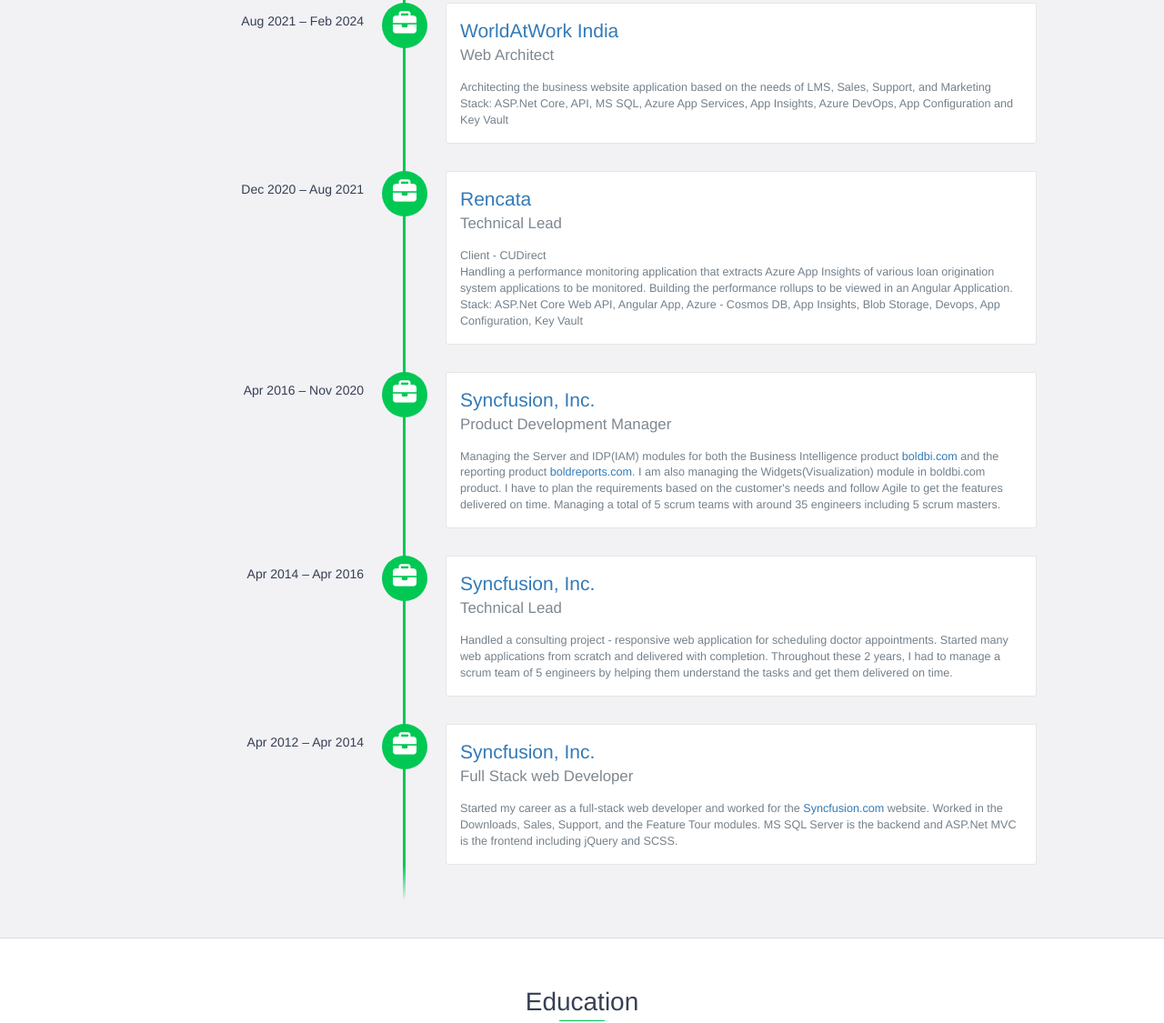
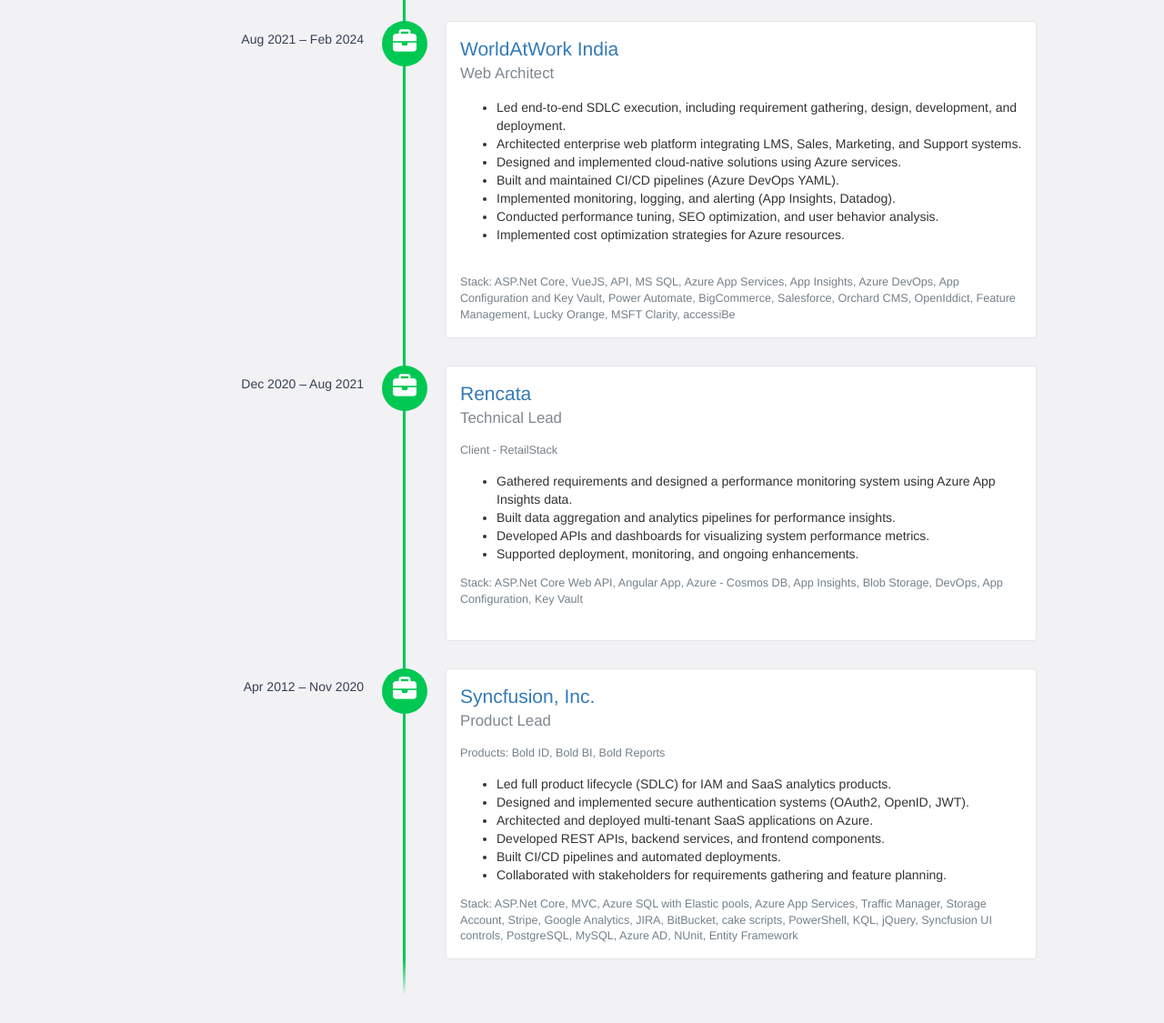
Before and after one commit to venbacodes/myprofile, a plain HTML site: page index.html in a window 1280 px wide. Shown: the part 1760-2885 px from the top of the page at 91% size. Drawn offline with nearby package versions, Linux system fonts and the light colour scheme.

Commit message:
Refactor job experience section in index.html
Updated job experience details for Rexus Solutions and WorldAtWork India, including client projects and technology stacks. Removed redundant information and improved formatting for better readability.

```diff
--- a/index.html
+++ b/index.html
@@ -153,18 +153,17 @@
             <div data-date="Jul 2025 – Present">
                 <h3><a href="https://www.linkedin.com/company/rexus-solutions"> Rexus Solutions</a></h3>
                 <h4>Lead Software Engineer</h4>
-
-                <p>
                 <p>Client - RetailStack</p>
                 <ul>
-                    <li>Led requirements analysis, sprint planning, and architecture design for POS and restaurant management systems.</li>
+                    <li>Led requirements analysis, sprint planning, and architecture design for POS and restaurant
+                        management systems.</li>
                     <li>Designed scalable frontend-backend integrations using Angular/React and .NET APIs.</li>
                     <li>Developed and optimized Azure-hosted applications and database performance.</li>
                     <li>Automated log analysis and architectural reviews using Gemini CLI.</li>
                     <li>Mentored team and enforced coding standards, code reviews, and SDLC best practices.</li>
                 </ul>
                 <p>Stack: ASP.NET Web API, Angular, React, Azure SQL, Azure App Insights, BitBucket Pipelines</p>
-
+                <br>
                 <p>Client - BJ's Restaurants</p>
                 <ul>
                     <li>Gathered requirements and built an analytics dashboard for restaurant operations.</li>
@@ -172,10 +171,10 @@
                     <li>Implemented CI/CD pipelines (GitHub Actions) and automated deployment workflows.</li>
                     <li>Wrote PowerShell automation scripts for application deployment and execution.</li>
                     <li>Leveraged AI tools (GitHub Copilot) to improve development speed and test coverage.</li>
-                      <ul>
+                </ul>
                 <p>Stack: ASP.NET Core, VueJS, MS SQL Database, GridStack, GitHub Actions</p>
 
-                </p>
+
             </div>
 
             <div data-date="Aug 2021 – Feb 2024">
@@ -183,61 +182,62 @@
                 <h4>Web Architect</h4>
 
                 <p>
-                    Architecting the business website application based on the needs of LMS, Sales, Support, and
-                    Marketing Stack: ASP.Net Core, API, MS SQL, Azure App Services, App Insights, Azure DevOps, App
-                    Configuration and Key Vault
+                <ul>
+                    <li>Led end-to-end SDLC execution, including requirement gathering, design, development, and
+                        deployment.</li>
+                    <li>Architected enterprise web platform integrating LMS, Sales, Marketing, and Support systems.</li>
+                    <li>Designed and implemented cloud-native solutions using Azure services.</li>
+                    <li>Built and maintained CI/CD pipelines (Azure DevOps YAML).</li>
+                    <li>Implemented monitoring, logging, and alerting (App Insights, Datadog).</li>
+                    <li>Conducted performance tuning, SEO optimization, and user behavior analysis.</li>
+                    <li>Implemented cost optimization strategies for Azure resources.</li>
+
+                </ul>
+                </p>
+                <br>
+                <p>
+                    Stack: ASP.Net Core, VueJS, API, MS SQL, Azure App Services, App Insights, Azure DevOps, App
+                    Configuration and Key Vault, Power Automate, BigCommerce, Salesforce, Orchard CMS, OpenIddict,
+                    Feature Management, Lucky Orange, MSFT Clarity, accessiBe
                 </p>
             </div>
 
             <div data-date="Dec 2020 – Aug 2021">
                 <h3><a href="https://www.linkedin.com/company/rencata/">Rencata</a></h3>
                 <h4>Technical Lead</h4>
+                <p>Client - RetailStack</p>
+                <ul>
+                    <li>Gathered requirements and designed a performance monitoring system using Azure App Insights
+                        data.</li>
+                    <li>Built data aggregation and analytics pipelines for performance insights.</li>
+                    <li>Developed APIs and dashboards for visualizing system performance metrics.</li>
+                    <li>Supported deployment, monitoring, and ongoing enhancements.</li>
+
+                </ul>
+                <p>Stack: ASP.Net Core Web API, Angular App, Azure - Cosmos DB, App Insights, Blob Storage, DevOps, App
+                    Configuration, Key Vault</p>
+                <br>
+            </div>
+
+            <div data-date="Apr 2012 – Nov 2020">
+                <h3><a href="https://www.linkedin.com/company/syncfusion/">Syncfusion, Inc.</a></h3>
+                <h4>Product Lead</h4>
+                <p>Products: Bold ID, Bold BI, Bold Reports</p>
+                <ul>
+                    <li>Led full product lifecycle (SDLC) for IAM and SaaS analytics products.</li>
+                    <li>Designed and implemented secure authentication systems (OAuth2, OpenID, JWT).</li>
+                    <li>Architected and deployed multi-tenant SaaS applications on Azure.</li>
+                    <li>Developed REST APIs, backend services, and frontend components.</li>
+                    <li>Built CI/CD pipelines and automated deployments.</li>
+                    <li>Collaborated with stakeholders for requirements gathering and feature planning.</li>
+                </ul>
                 <p>
-                    Client - CUDirect
-                </p>
-                <p>
-                    Handling a performance monitoring application that extracts Azure App Insights of various loan
-                    origination system applications to be monitored. Building the performance rollups to be viewed in an
-                    Angular Application. Stack: ASP.Net Core Web API, Angular
-                    App, Azure - Cosmos DB, App Insights, Blob Storage, Devops, App Configuration, Key Vault
+                    Stack: ASP.Net Core, MVC, Azure SQL with Elastic pools, Azure App Services, Traffic Manager, Storage
+                    Account, Stripe, Google Analytics, JIRA, BitBucket, cake scripts, PowerShell, KQL, jQuery,
+                    Syncfusion UI controls, PostgreSQL, MySQL, Azure AD, NUnit, Entity Framework
                 </p>
             </div>
 
-            <div data-date="Apr 2016 – Nov 2020">
-                <h3><a href="https://www.linkedin.com/company/syncfusion/">Syncfusion, Inc.</a></h3>
-                <h4>Product Development Manager</h4>
-                <p>
-                    Managing the Server and IDP(IAM) modules for both the Business Intelligence product <a
-                        href="https://www.boldbi.com" target="_blank">boldbi.com</a> and the reporting product <a
-                        href="https://www.boldreports.com" target="_blank">boldreports.com</a>.
-                    I am also managing the Widgets(Visualization) module in boldbi.com product. I have to plan the
-                    requirements based on the customer's needs and follow Agile to get the features delivered on time.
-                    Managing a total of 5 scrum teams with
-                    around 35 engineers including 5 scrum masters.
-                </p>
-            </div>
-
-            <div data-date="Apr 2014 – Apr 2016">
-                <h3><a href="https://www.linkedin.com/company/syncfusion/">Syncfusion, Inc.</a></h3>
-                <h4>Technical Lead</h4>
-                <p>
-                    Handled a consulting project - responsive web application for scheduling doctor appointments.
-                    Started many web applications from scratch and delivered with completion. Throughout these 2 years,
-                    I had to manage a scrum team of 5 engineers by helping them
-                    understand the tasks and get them delivered on time.
-                </p>
-            </div>
-
-            <div data-date="Apr 2012 – Apr 2014">
-                <h3><a href="https://www.linkedin.com/company/syncfusion/">Syncfusion, Inc.</a></h3>
-                <h4>Full Stack web Developer</h4>
-                <p>
-                    Started my career as a full-stack web developer and worked for the <a
-                        href="https://www.syncfusion.com" target="_blank">Syncfusion.com</a> website. Worked in the
-                    Downloads, Sales, Support, and the Feature Tour modules. MS SQL Server
-                    is the backend and ASP.Net MVC is the frontend including jQuery and SCSS.
-                </p>
-            </div>
         </div>
     </div>
     <!-- End #experience -->
```
Lines whose indentation alone changed are shown as unchanged.
